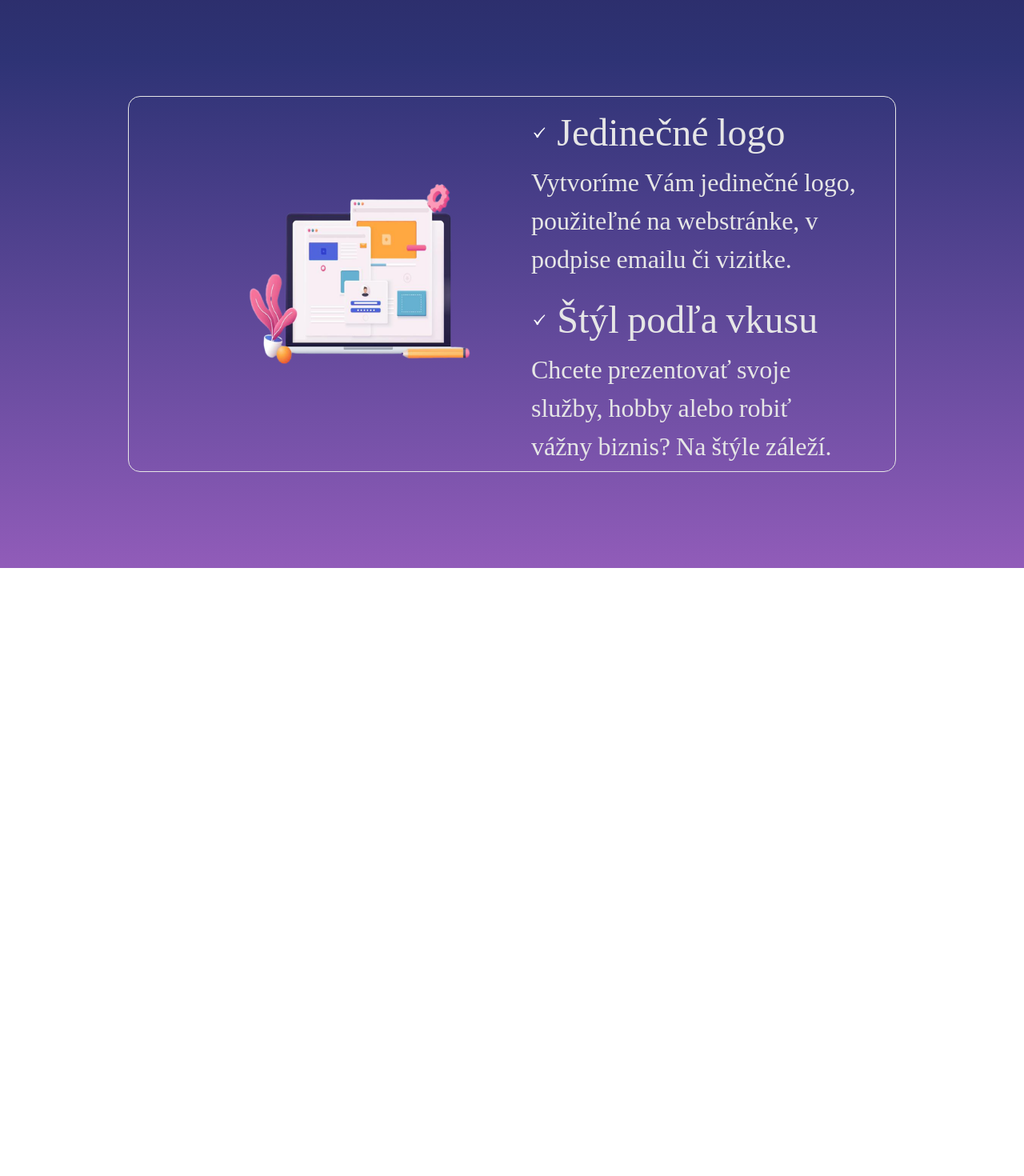
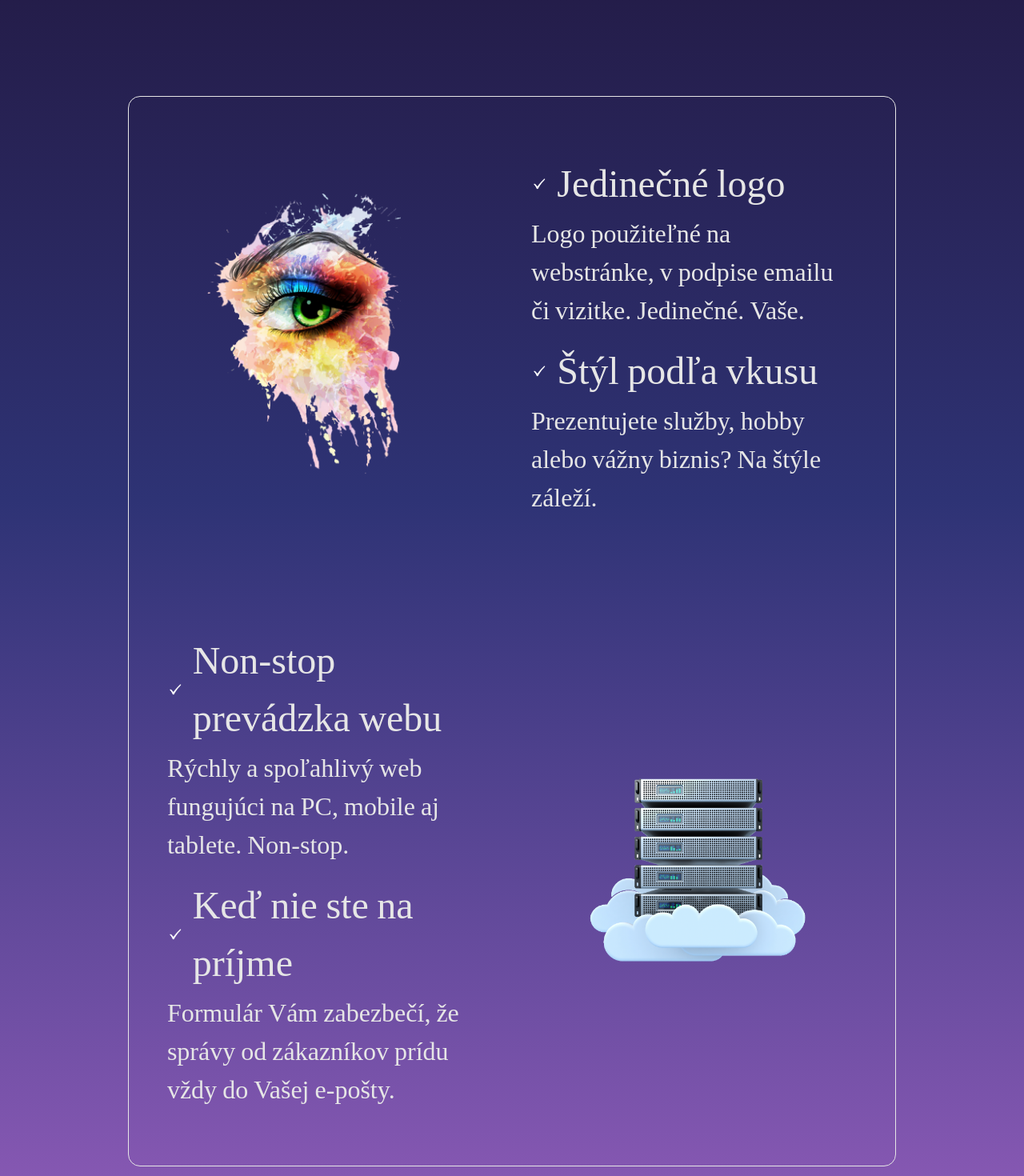
Before and after one commit to pkvarg/pictusweb-vite, a React (Vite) app: page / in a window 1280 px wide. Shown: the part 1040-2510 px from the top of the page at 80% size. Before the commit the page ends 1750 px from the top, so only its background shows below. Built offline with nearby package versions, Linux system fonts and the light colour scheme.

Commit message:
services ?

```diff
--- a/src/sections/Services.jsx
+++ b/src/sections/Services.jsx
@@ -6,9 +6,9 @@ const Services = () => {
         Weby, ktoré Vám prinesú úspech
       </h1>
       <div className='border border-white border-3 rounded-[15px] mt-[120px] max-w-[75%] mx-auto'>
-        <div className='flex lg:flex-row flex-col items-center '>
+        <div className='flex lg:flex-row flex-col items-center py-16'>
           <div className='w-[50%] ml-[10%]'>
-            <img className='' src='/services.png' alt='services' />
+            <img className='w-[60%]' src='/design.png' alt='services' />
           </div>
 
           <div className='w-[50%] mr-[5%] flex flex-col'>
@@ -18,8 +18,8 @@ const Services = () => {
             </div>
             <div>
               <p className='text-[2rem]'>
-                Vytvoríme Vám jedinečné logo, použiteľné na webstránke, v
-                podpise emailu či vizitke.
+                Logo použiteľné na webstránke, v podpise emailu či vizitke.
+                Jedinečné. Vaše.
               </p>
               {/* <p className='text-[2rem]'>
 
@@ -31,8 +31,7 @@ const Services = () => {
             </div>
             <div>
               <p className='text-[2rem]'>
-                Chcete prezentovať svoje služby, hobby alebo robiť vážny biznis?
-                Na štýle záleží.
+                Prezentujete služby, hobby alebo vážny biznis? Na štýle záleží.
               </p>
               {/* <p className='text-[2rem]'>
 
@@ -41,23 +40,40 @@ const Services = () => {
           </div>
         </div>
 
-        {/* <div className=''>
+        {/* bottom */}
+        <div className='flex lg:flex-row flex-col items-center py-16'>
+          <div className='w-[50%] ml-[5%] flex flex-col'>
+            <div className='flex flex-row items-center gap-3'>
               <img className='w-[5%]' src='/service-check.png' alt='service' />
-          <h3 className='text-[30px] mt-[18px]'>Non-stop prevádzka webu</h3>
+              <h3 className='text-[3rem] mt-[18px]'>Non-stop prevádzka webu</h3>
             </div>
             <div>
-          <p className='text-[20px]'>Garantujeme rýchly a spoľahlivý web</p>
-          <p className='text-[20px]'>fungujúci na PC, mobile aj tablete.</p>
+              <p className='text-[2rem]'>
+                Rýchly a spoľahlivý web fungujúci na PC, mobile aj tablete.
+                Non-stop.
+              </p>
+              {/* <p className='text-[2rem]'>
+
+              </p> */}
             </div>
-        <div className=''>
+            <div className='flex flex-row items-center gap-3'>
               <img className='w-[5%]' src='/service-check.png' alt='service' />
-          <h3 className='text-[30px] mt-[18px]'>Keď nie ste na príjme</h3>
+              <h3 className='text-[3rem] mt-[18px]'>Keď nie ste na príjme</h3>
             </div>
             <div>
-          <p className='text-[20px]'>Samozrejmosťou je formulár, ktorý Vám</p>
-          <p className='text-[20px]'>zabezbečí, že si správy od zákazníkov</p>
-          <p>môžete nájsť priamo vo Vašej e-pošte.</p>
-        </div> */}
+              <p className='text-[2rem]'>
+                Formulár Vám zabezbečí, že správy od zákazníkov prídu vždy do
+                Vašej e-pošty.
+              </p>
+              {/* <p className='text-[2rem]'>
+
+              </p> */}
+            </div>
+          </div>
+          <div className='w-[50%] ml-[12.5%]'>
+            <img className='w-[75%]' src='/server.png' alt='server' />
+          </div>
+        </div>
       </div>
     </div>
   )
```
Also changed, not shown: public/design.png (added), public/server.png (added). Lines whose indentation alone changed are shown as unchanged.
